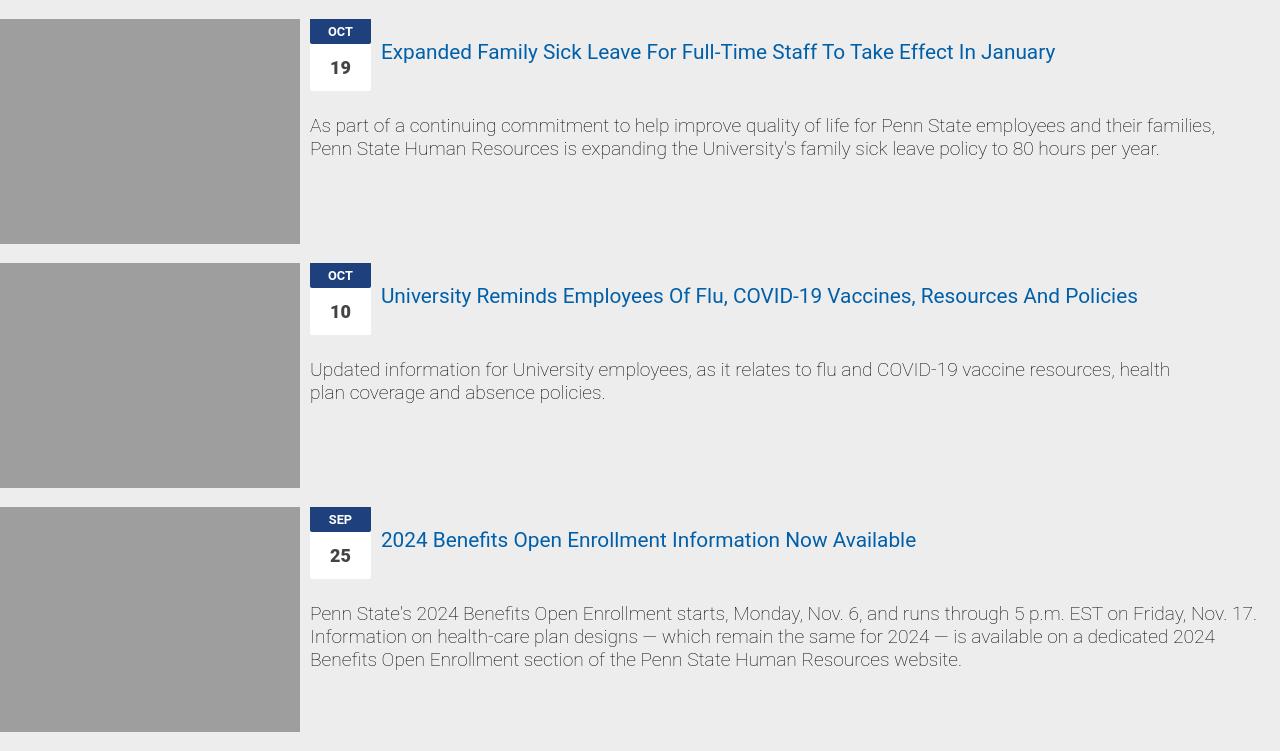
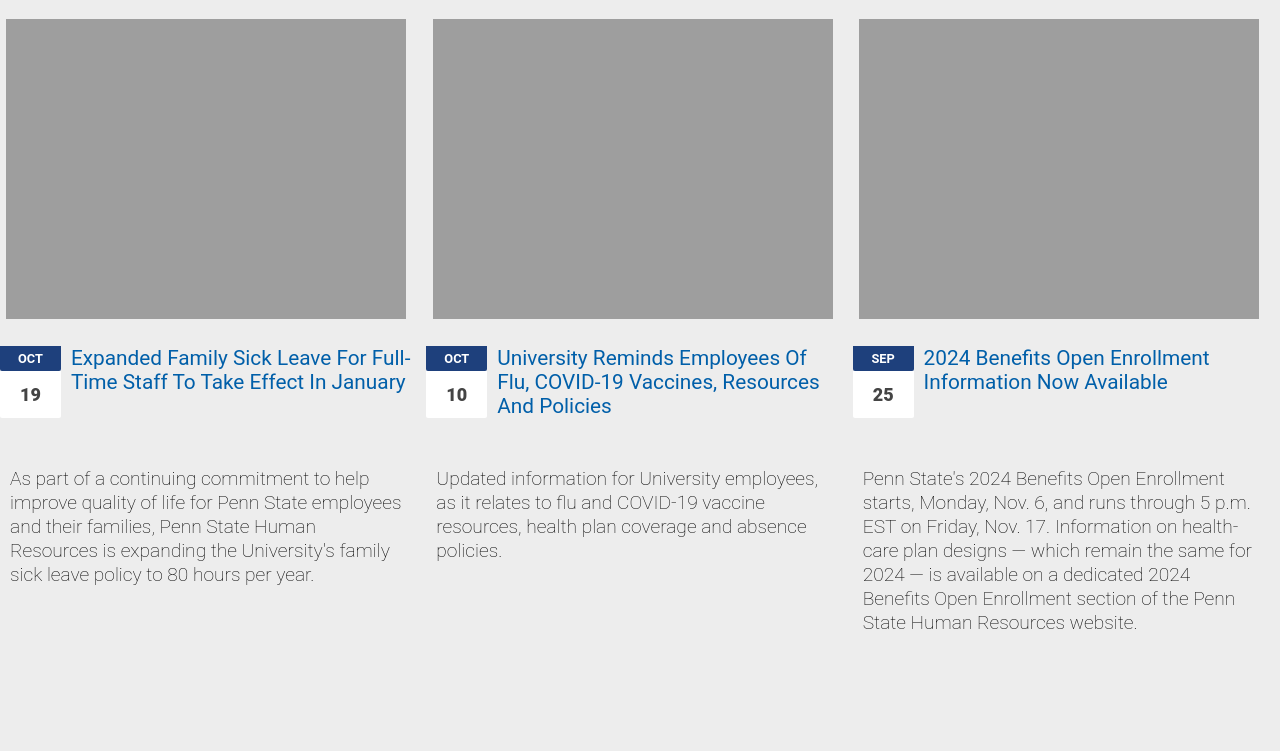
Before and after one commit to Seig1xo/polaris-chip, a website with bundled scripts: page index.html in a window 1280 px wide. Shown: the part 62-813 px from the top of the page. Built offline with nearby package versions, Linux system fonts and the light colour scheme.

Commit message:
CSS changes

```diff
--- a/index.html
+++ b/index.html
@@ -15,6 +15,9 @@
       padding: 0;
       font-family: 'Roboto', sans-serif;
       background-color: #ededed;
+      max-width: 1350px;
+      margin-left: auto;
+      margin-right: auto;
     }
   </style>
 </head>
--- a/src/PolarisChip.js
+++ b/src/PolarisChip.js
@@ -17,14 +17,15 @@
   static get styles() {
     return css`
       :host {
-        display: inline-block;
-        margin: 0 12px 12px 0;
+        display: inline-flex;
+        flex-direction: column;
+        max-width: 33%;
+        margin: 20 px;
       }
 
       .cardcontainer {
         display: flex;
         flex-direction: column;
-        float: left;
         box-sizing: border-box;
         font-family: 'Roboto', sans-serif;
         margin-right: 10px;
@@ -53,7 +54,7 @@
       }
 
       a.chip img {
-        max-width: 300px;
+        max-width: 100%;
         height: auto;
       }
 
@@ -65,25 +66,22 @@
       }
 
       .imagecontainer {
-        display: block;
+        display: flex;
         flex-wrap: wrap;
         justify-content: center;
         align-items: center;
       }
 
-      @media (max-width: 768px) {
-        .cardcontainer {
-          flex-direction: column;
-        }
-      }
-
       .headercontainer {
-        display: block;
+        display: inline-block;
         margin-top: 20px;
         margin-bottom: 20px;
       }
 
       h3 {
+        display: flex;
+        margin-block-start: 0em;
+        margin-block-end: 0em;
         font-size: 20.8px;
         font-weight: 400;
         text-transform: capitalize;
@@ -96,13 +94,12 @@
       }
 
       .descriptioncontainer {
-        padding-left: 10px;
-        padding-right: 10px;
-        padding-top: 10px;
-        padding-bottom: 10px;
+        padding: 10px;
       }
 
       .description {
+        display: block;
+        font-family: 'Roboto', sans-serif;
         font-size: 19.2px;
         font-weight: 100;
         color: black;
@@ -131,7 +128,7 @@
         </a>
       </div>
       <!-- date chip + heading -->
-      </div class="headercontainer">
+      <div class="headercontainer">
         <date-chip date="${this.date}"></date-chip>
         <h3>
           <a class="cardheader" href="${this.link}" target="_blank">
```
